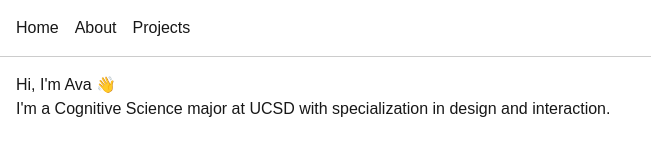
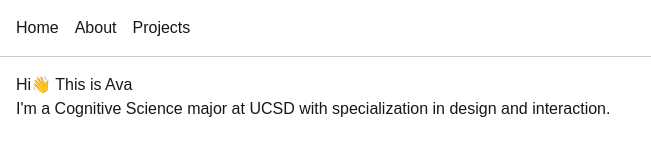
Before and after one commit to Ava-Ab/my-next-portfolio, a Next.js app: page / in a window 1280 px wide. Shown: the top 163 px of the page, without its empty margins (0-651 px from the left). Built offline with nearby package versions, Linux system fonts and the light colour scheme.

Commit message:
Fix: escape backticks in projects page

```diff
--- a/app/page.js
+++ b/app/page.js
@@ -1,7 +1,7 @@
 export default function Home() {
   return (
     <main>
-      <p>Hi, I&apos;m Ava 👋</p>
+      <p>Hi👋 This is Ava </p>
       <p>I'm a Cognitive Science major at UCSD with specialization in design and interaction.</p>
     </main>
   );
--- a/app/projects/page.js
+++ b/app/projects/page.js
@@ -6,7 +6,7 @@ export default function Projects() {
         Check back soon for some fun UX case studies and design projects I'm working on!
       </p>
       <p>
-        Dynamic project pages are coming soon (e.g., /projects/my-first-project), stay tuned!
+        Dynamic project pages are coming soon (e.g., "/projects/my-first-project"), stay tuned!
       </p>
       <ul>
         <li>Cool App (Coming Soon)</li>
```
